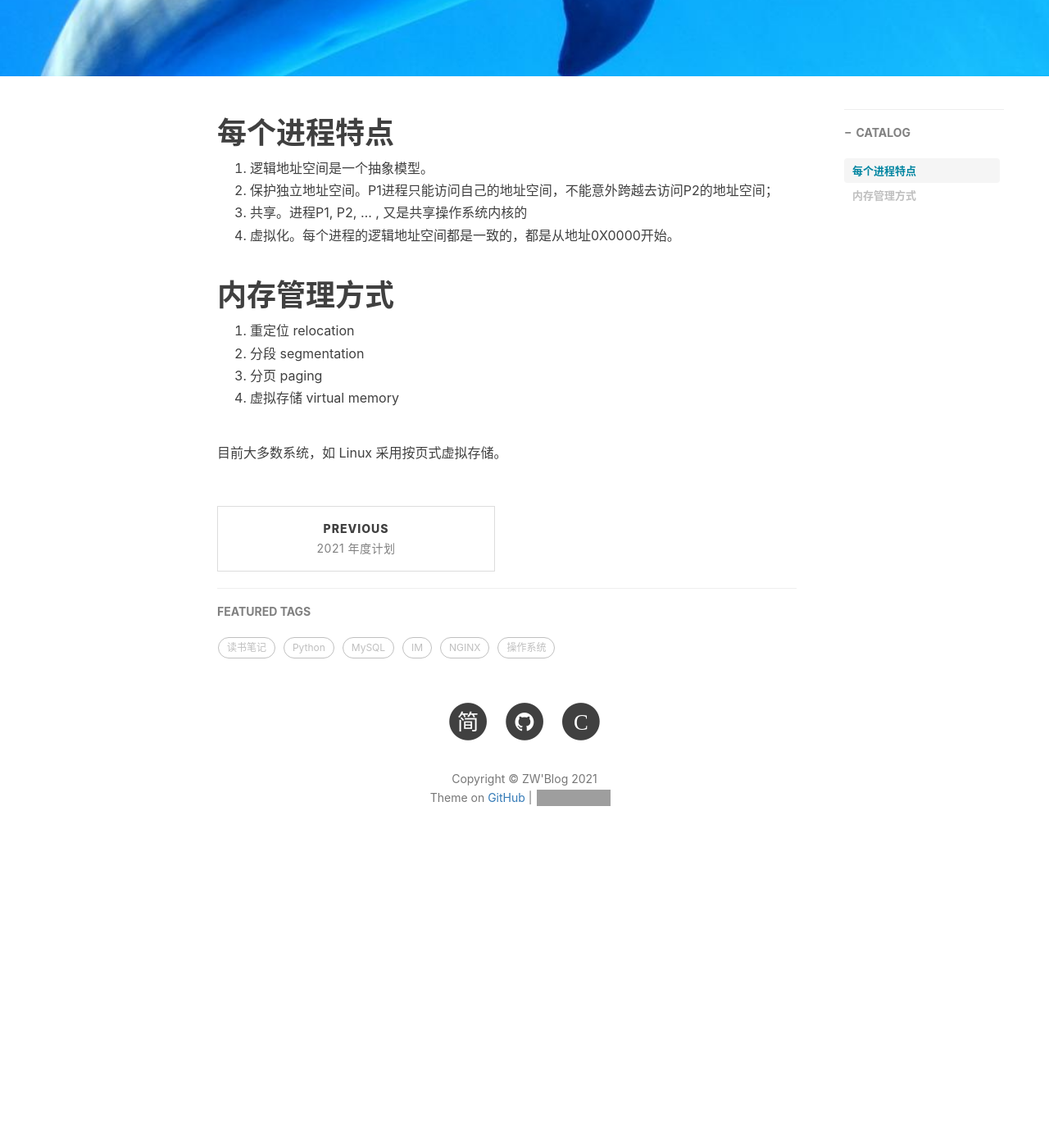
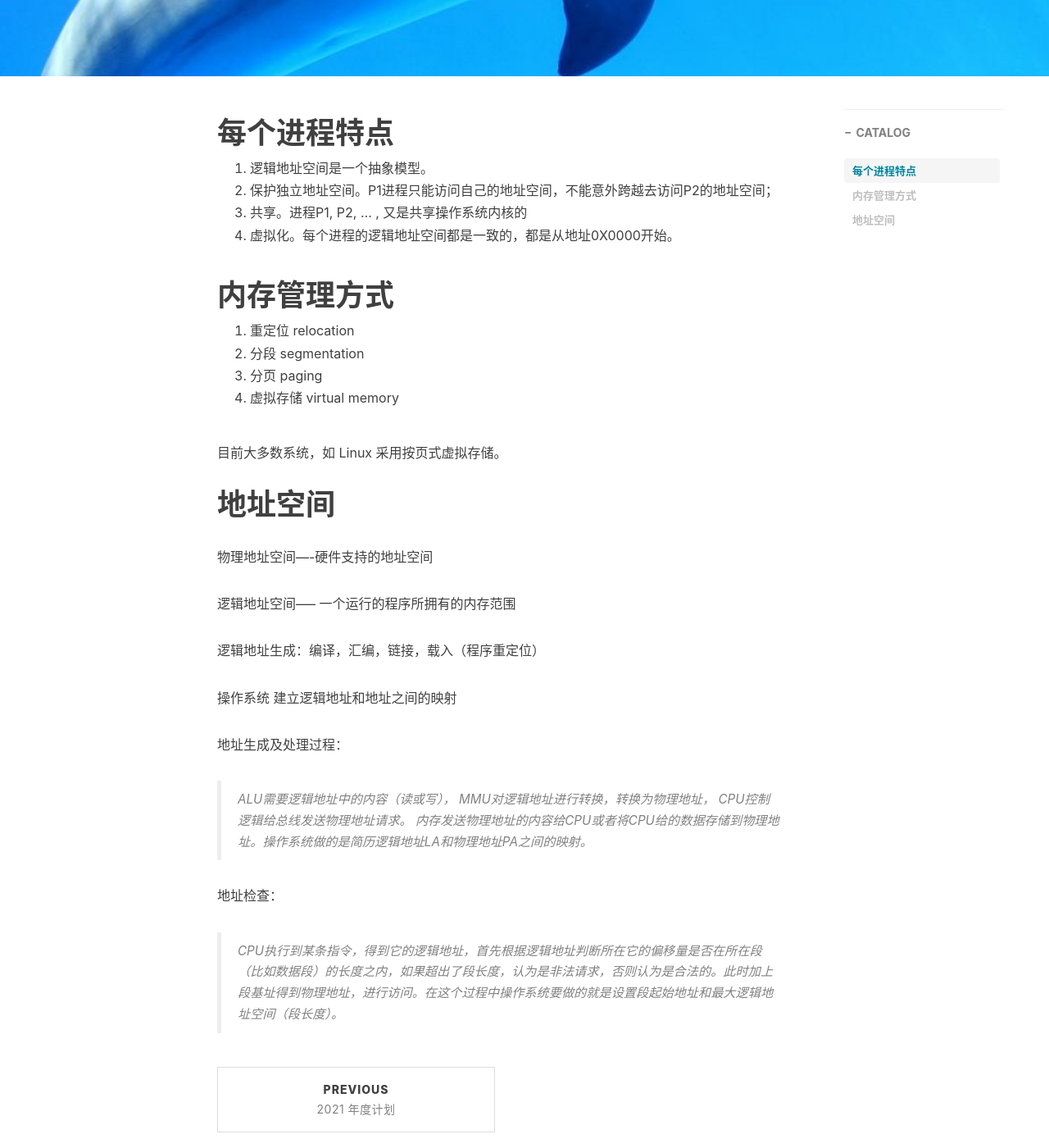
Before and after one commit to GitZW/gitzw.github.io, a Jekyll site: the page built from _posts/2021-02-28-操作系统笔记二.md, in a window 1280 px wide and 1400 px high, scrolled down 430 px. Shown: the whole window at 82% size. Built offline with Jekyll 4.4.1, drawn with Linux system fonts in a browser that asks for light colours; nearby versions of some CDN libraries; comment, search, counter and statistics services are not loaded; before the commit the page ends 1507 px from its top, so only the background shows below that; grey boxes are pictures that could not be loaded.

Commit message:
操作系统(二) 内存管理

```diff
--- a/_posts/2021-02-28-操作系统笔记二.md
+++ b/_posts/2021-02-28-操作系统笔记二.md
@@ -25,3 +25,21 @@ tags:
 4. 虚拟存储 virtual memory
 
 目前大多数系统，如 Linux 采用按页式虚拟存储。
+
+# 地址空间
+物理地址空间----硬件支持的地址空间
+
+逻辑地址空间----- 一个运行的程序所拥有的内存范围
+
+逻辑地址生成：编译，汇编，链接，载入（程序重定位）
+
+操作系统 建立逻辑地址和地址之间的映射
+
+地址生成及处理过程：
+>ALU需要逻辑地址中的内容（读或写），
+MMU对逻辑地址进行转换，转换为物理地址，
+CPU控制逻辑给总线发送物理地址请求。
+内存发送物理地址的内容给CPU或者将CPU给的数据存储到物理地址。操作系统做的是简历逻辑地址LA和物理地址PA之间的映射。
+
+地址检查：
+>CPU执行到某条指令，得到它的逻辑地址，首先根据逻辑地址判断所在它的偏移量是否在所在段（比如数据段）的长度之内，如果超出了段长度，认为是非法请求，否则认为是合法的。此时加上段基址得到物理地址，进行访问。在这个过程中操作系统要做的就是设置段起始地址和最大逻辑地址空间（段长度）。
```
